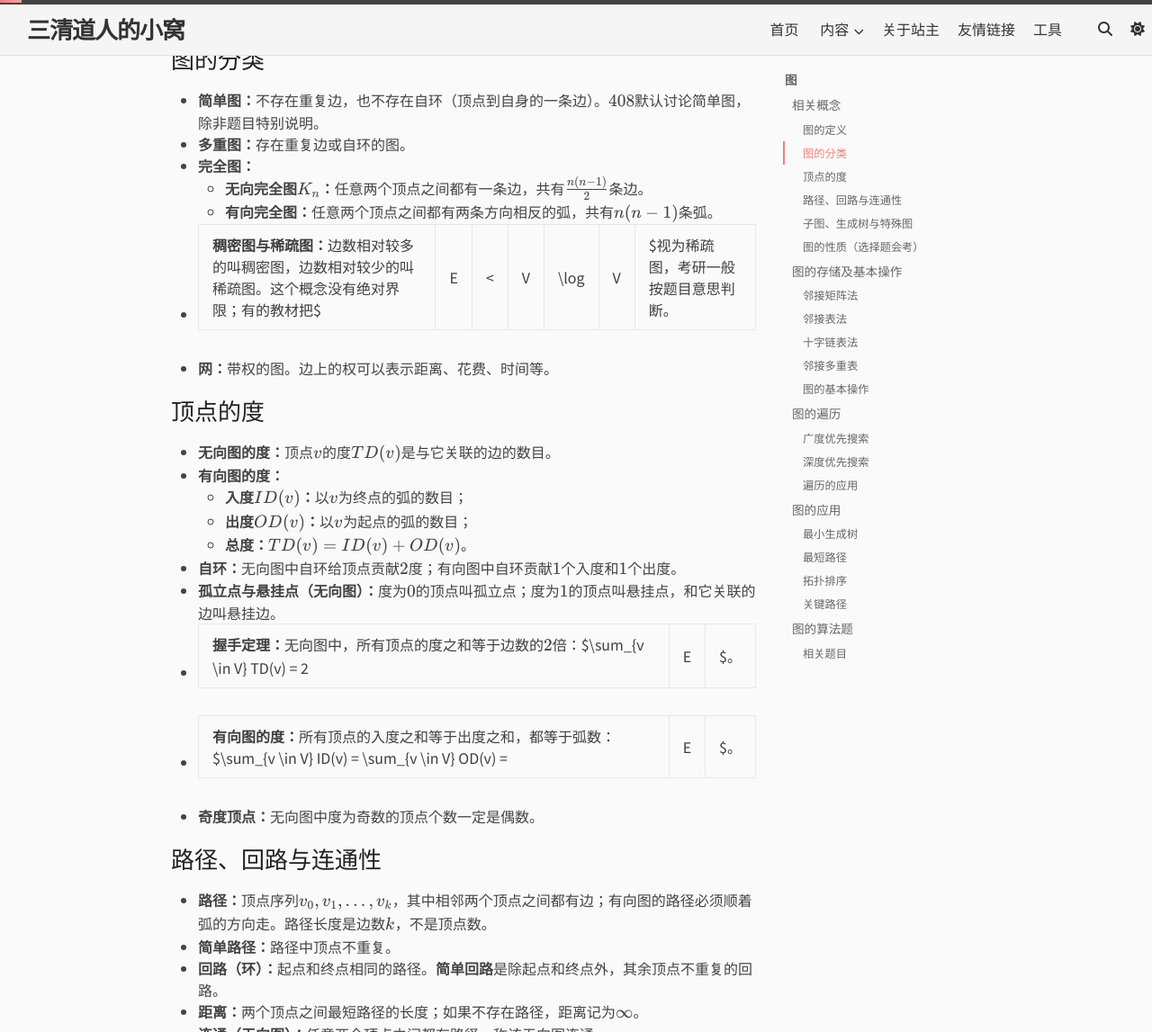
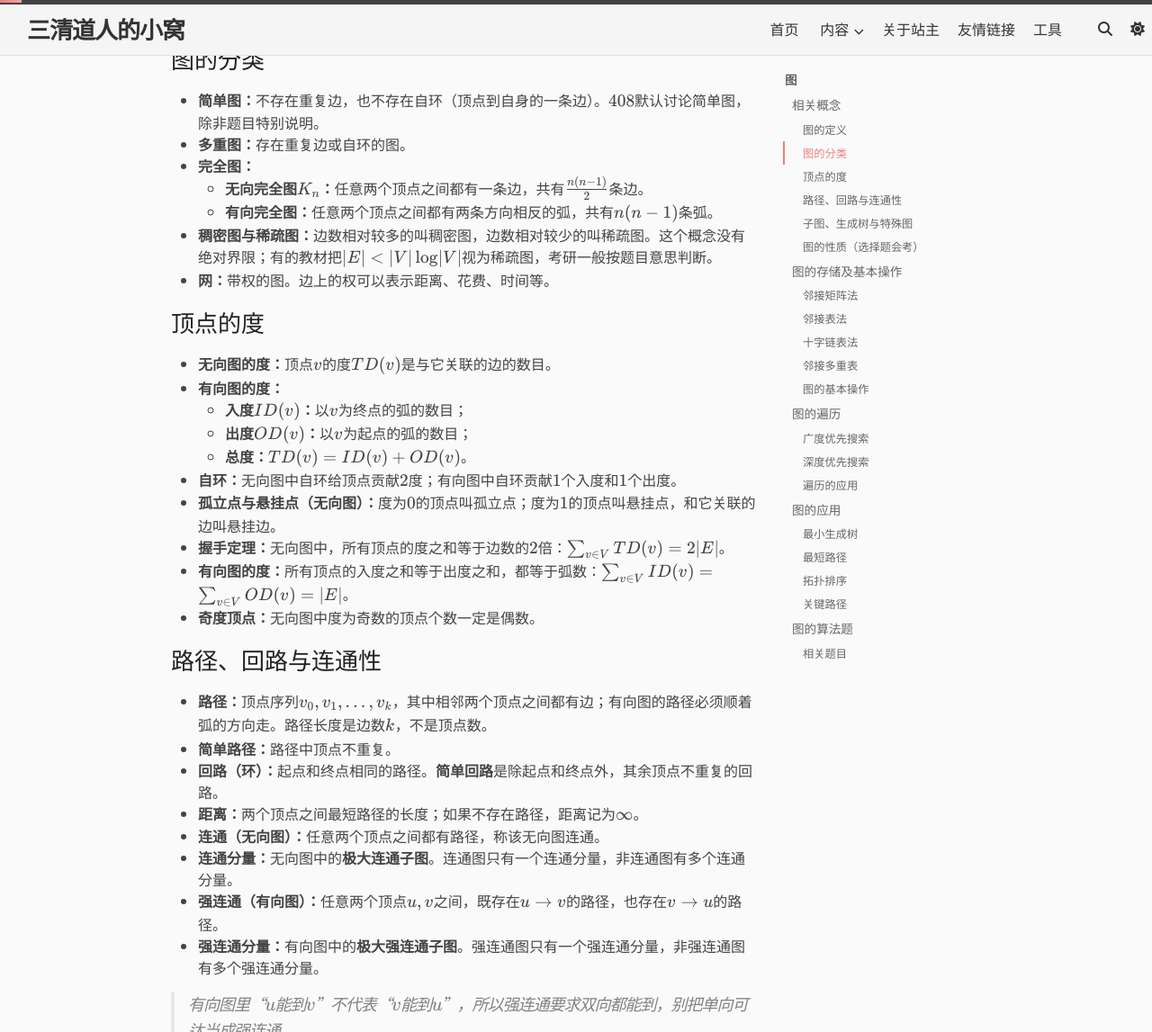
Before and after one commit to CanYouImag/CanYouImag.github.io, a Jekyll site: the page built from _posts/2026-10-20-data-structure-large-question-answer.markdown, in a window 1280 px wide and 1400 px high, scrolled down 625 px, cut to the strip 0-1147 px from the top of the window. Shown: the whole strip at 90% size. Built offline with Jekyll 4.4.1, drawn with Linux system fonts in a browser that asks for light colours; some web fonts are replaced; comment, search, counter and statistics services are not loaded; some of the changed text lies outside the part shown.

Commit message:
新博文

```diff
--- a/_posts/2026-09-02-Cayley-Hamilton.markdown
+++ b/_posts/2026-09-02-Cayley-Hamilton.markdown
@@ -47,7 +47,7 @@ $$
 
 # 一般解题过程
 
-1. **求特征多项式**：计算$f(\lambda) = \vert\lambda E - A\vert$，得到
+1. **求特征多项式**：计算$f(\lambda) = \lvert\lambda E - A\rvert$，得到
 
    $$
    f(\lambda)=\lambda^n + c_{n-1}\lambda^{n-1}+\cdots+c_1\lambda+c_0.
--- a/_posts/2026-10-20-data-structure-large-question-answer.markdown
+++ b/_posts/2026-10-20-data-structure-large-question-answer.markdown
@@ -27,7 +27,7 @@ cover_image: /../assets/data_structure.jpg
 - **完全图：**
   - **无向完全图$K_n$：**任意两个顶点之间都有一条边，共有$\frac{n(n-1)}{2}$条边。
   - **有向完全图：**任意两个顶点之间都有两条方向相反的弧，共有$n(n-1)$条弧。
-- **稠密图与稀疏图：**边数相对较多的叫稠密图，边数相对较少的叫稀疏图。这个概念没有绝对界限；有的教材把$|E| < |V| \log |V|$视为稀疏图，考研一般按题目意思判断。
+- **稠密图与稀疏图：**边数相对较多的叫稠密图，边数相对较少的叫稀疏图。这个概念没有绝对界限；有的教材把$\lvert E\rvert < \lvert V\rvert \log \lvert V\rvert$视为稀疏图，考研一般按题目意思判断。
 - **网：**带权的图。边上的权可以表示距离、花费、时间等。
 
 ### 顶点的度
@@ -39,8 +39,8 @@ cover_image: /../assets/data_structure.jpg
   - **总度：**$TD(v) = ID(v) + OD(v)$。
 - **自环：**无向图中自环给顶点贡献$2$度；有向图中自环贡献$1$个入度和$1$个出度。
 - **孤立点与悬挂点（无向图）：**度为$0$的顶点叫孤立点；度为$1$的顶点叫悬挂点，和它关联的边叫悬挂边。
-- **握手定理：**无向图中，所有顶点的度之和等于边数的$2$倍：$\sum_{v \in V} TD(v) = 2|E|$。
-- **有向图的度：**所有顶点的入度之和等于出度之和，都等于弧数：$\sum_{v \in V} ID(v) = \sum_{v \in V} OD(v) = |E|$。
+- **握手定理：**无向图中，所有顶点的度之和等于边数的$2$倍：$\sum_{v \in V} TD(v) = 2\lvert E\rvert$。
+- **有向图的度：**所有顶点的入度之和等于出度之和，都等于弧数：$\sum_{v \in V} ID(v) = \sum_{v \in V} OD(v) = \lvert E\rvert$。
 - **奇度顶点：**无向图中度为奇数的顶点个数一定是偶数。
 
 ### 路径、回路与连通性
@@ -69,9 +69,9 @@ cover_image: /../assets/data_structure.jpg
 
 ### 图的性质（选择题会考）
 
-- 无向简单图的边数范围：$0 \le |E| \le \frac{n(n-1)}{2}$；有向简单图的边数范围：$0 \le |E| \le n(n-1)$。
-- 无向图中所有顶点的度之和等于$2|E|$，所以度之和一定是偶数，奇度顶点个数一定是偶数。
-- 有向图中$\sum ID(v) = \sum OD(v) = |E|$。
+- 无向简单图的边数范围：$0 \le \lvert E\rvert \le \frac{n(n-1)}{2}$；有向简单图的边数范围：$0 \le \lvert E\rvert \le n(n-1)$。
+- 无向图中所有顶点的度之和等于$2\lvert E\rvert$，所以度之和一定是偶数，奇度顶点个数一定是偶数。
+- 有向图中$\sum ID(v) = \sum OD(v) = \lvert E\rvert$。
 - $n$个顶点的连通无向图至少有$n-1$条边；恰好有$n-1$条边的连通无向图是一棵树。
 - $n$个顶点的无向图，如果边数小于$n-1$，一定不连通。
 - $n$个顶点的无向简单图，如果边数大于$\frac{(n-1)(n-2)}{2}$，一定连通。
```
Also changed, not shown: _posts/2026-09-07-data-structure-large-question-answer.md (+3 -3 lines).
